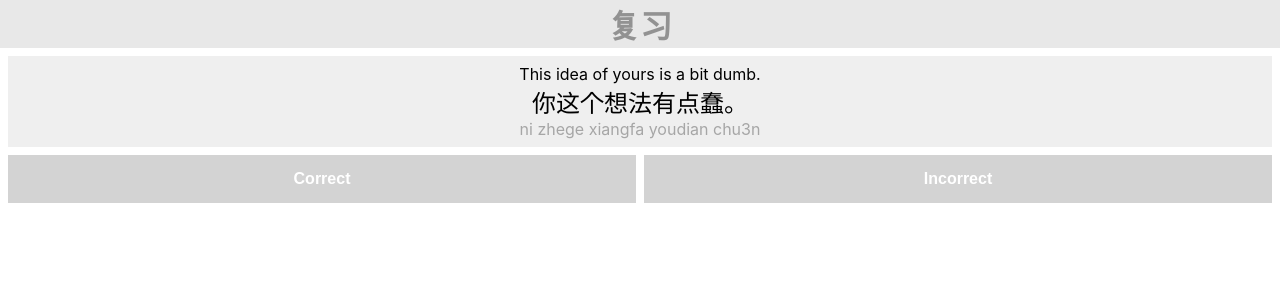
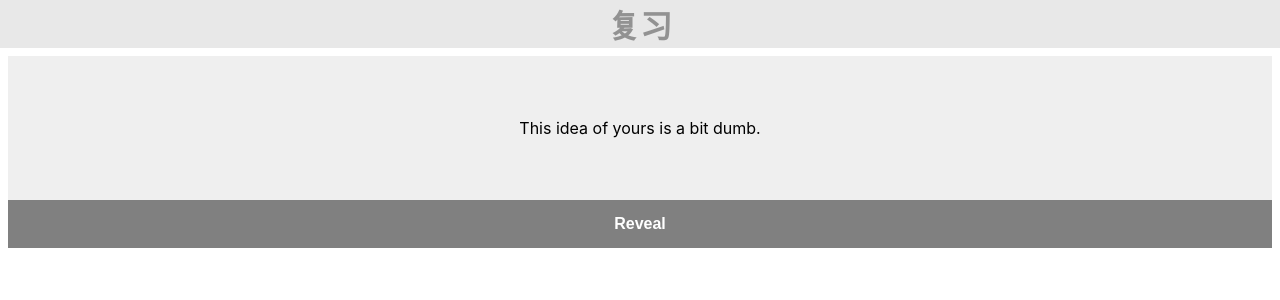
Before and after one commit to j-panasiuk/fuxi, a React (Create React App) app: page / in a window 1280 px wide. Both pictures are taken after a click on the button "START". Shown: the top 300 px of the page. Built offline with nearby package versions, Linux system fonts and the light colour scheme.

Commit message:
For each card show english phrase first. Then ask user to reveal the answer and choose correct / incorrect.

```diff
--- a/src/App/App.js
+++ b/src/App/App.js
@@ -2,6 +2,7 @@
 import React from 'react'
 import { css, jsx } from '@emotion/core'
 import Test from '../Test/Test'
+import { buttonStyle } from '../Button/Button'
 import dictionary from '../dictionary.json'
 
 const STORAGE_STEP = 'fuxi-step'
@@ -65,20 +66,9 @@ const cssHeader = css`
   height: 48px;
 `
 const cssStartButton = css`
-  min-height: 5rem;
-  display: flex;
-  flex-direction: row;
-  flex: 1;
-  align-items: center;
-  justify-content: center;
-  padding: 0.5rem;
-  font-size: 1.5rem;
-  font-weight: 900;
+  ${buttonStyle};
+  background: indigo;
   color: white;
-  background: indigo;
-  border: none;
-  outline: none;
-  box-shadow: none;
 `
 const cssFinished = css`
   min-height: 5rem;
--- /dev/null
+++ b/src/Button/Button.js
@@ -0,0 +1,18 @@
+export const buttonStyle = `
+  display: flex;
+  flex: 1;
+  flex-direction: row;
+  align-items: center;
+  justify-content: center;
+  min-height: 3rem;
+  font-size: 1rem;
+  font-weight: 900;
+  color: white;
+  background: grey;
+  border: none;
+  outline: none;
+  box-shadow: none;
+  &:not(:first-of-type) {
+    margin-left: 0.5rem;
+  }
+`
--- a/src/Card/Card.js
+++ b/src/Card/Card.js
@@ -1,13 +1,40 @@
 /** @jsx jsx */
+import React from 'react'
 import { css, jsx } from '@emotion/core'
+import { buttonStyle } from '../Button/Button'
 
-function Card({ en, pinyin, zh }) {
+export function QuestionCard({ entry, onReveal }) {
   return (
-    <div css={cssCard}>
-      <div css={cssEn}>{en}</div>
-      <div css={cssZh}>{zh}</div>
-      <div css={cssPinyin}>{pinyin}</div>
-    </div>
+    <React.Fragment>
+      <div css={cssCard}>
+        <div css={cssEn}>{entry.en}</div>
+      </div>
+      <div css={cssActions}>
+        <button css={cssButton} onClick={onReveal}>
+          Reveal
+        </button>
+      </div>
+    </React.Fragment>
+  )
+}
+
+export function AnswerCard({ entry, onAnswer }) {
+  return (
+    <React.Fragment>
+      <div css={cssCard}>
+        <div css={cssEn}>{entry.en}</div>
+        <div css={cssZh}>{entry.zh}</div>
+        <div css={cssPinyin}>{entry.pinyin}</div>
+      </div>
+      <div css={cssActions}>
+        <button css={cssButton} onClick={() => onAnswer(true)}>
+          Correct
+        </button>
+        <button css={cssButton} onClick={() => onAnswer(false)}>
+          Incorrect
+        </button>
+      </div>
+    </React.Fragment>
   )
 }
 
@@ -15,7 +42,10 @@ const cssCard = css`
   display: flex;
   flex-direction: column;
   flex: 1;
+  align-items: center;
+  justify-content: center;
   padding: 0.5rem;
+  min-height: 8rem;
   background: #efefef;
   &:not(:first-of-type) {
     margin-top: 0.5rem;
@@ -28,10 +58,16 @@ const cssZh = css`
   text-align: center;
   font-size: 1.5rem;
   font-weight: 500;
+  margin-top: 1rem;
 `
 const cssPinyin = css`
   text-align: center;
   color: #a6a6a6;
 `
-
-export default Card
+const cssActions = css`
+  display: flex;
+  flex-direction: row;
+`
+const cssButton = css`
+  ${buttonStyle};
+`
--- a/src/Test/Test.js
+++ b/src/Test/Test.js
@@ -1,7 +1,7 @@
 /** @jsx jsx */
 import React from 'react'
 import { css, jsx } from '@emotion/core'
-import Card from '../Card/Card'
+import { QuestionCard, AnswerCard } from '../Card/Card'
 
 const STORAGE_CORRECT = 'fuxi-correct'
 const STORAGE_INCORRECT = 'fuxi-incorrect'
@@ -9,9 +9,11 @@ const STORAGE_INCORRECT = 'fuxi-incorrect'
 function Test({ dictionary, onFinish }) {
   const [currentQuestion, setCurrentQuestion] = React.useState(dictionary.shift())
   const [remainingQuestions, setRemainingQuestions] = React.useState(dictionary)
+  const [hasRevealedAnswer, setHasRevealedAnswer] = React.useState(false)
   const hasMoreQuestions = remainingQuestions.length > 0
 
   const nextQuestion = () => {
+    setHasRevealedAnswer(false)
     if (hasMoreQuestions) {
       const next = remainingQuestions.shift()
       setCurrentQuestion(next)
@@ -19,6 +21,10 @@ function Test({ dictionary, onFinish }) {
     } else {
       onFinish()
     }
+  }
+
+  const reveal = () => {
+    setHasRevealedAnswer(true)
   }
 
   const answer = correct => {
@@ -35,15 +41,11 @@ function Test({ dictionary, onFinish }) {
 
   return (
     <div css={cssList}>
-      <Card {...currentQuestion} />
-      <div css={cssActions}>
-        <button css={cssButton} onClick={() => answer(true)}>
-          Correct
-        </button>
-        <button css={cssButton} onClick={() => answer(false)}>
-          Incorrect
-        </button>
-      </div>
+      {hasRevealedAnswer ? (
+        <AnswerCard entry={currentQuestion} onAnswer={answer} />
+      ) : (
+        <QuestionCard entry={currentQuestion} onReveal={reveal} />
+      )}
     </div>
   )
 }
@@ -51,28 +53,5 @@ function Test({ dictionary, onFinish }) {
 const cssList = css`
   padding: 0.5rem;
 `
-const cssActions = css`
-  margin-top: 0.5rem;
-  display: flex;
-  flex-direction: row;
-`
-const cssButton = css`
-  display: flex;
-  flex: 1;
-  flex-direction: row;
-  align-items: center;
-  justify-content: center;
-  min-height: 3rem;
-  font-size: 1rem;
-  font-weight: 900;
-  color: white;
-  background: lightgrey;
-  border: none;
-  outline: none;
-  box-shadow: none;
-  &:not(:first-of-type) {
-    margin-left: 0.5rem;
-  }
-`
 
 export default Test
```
